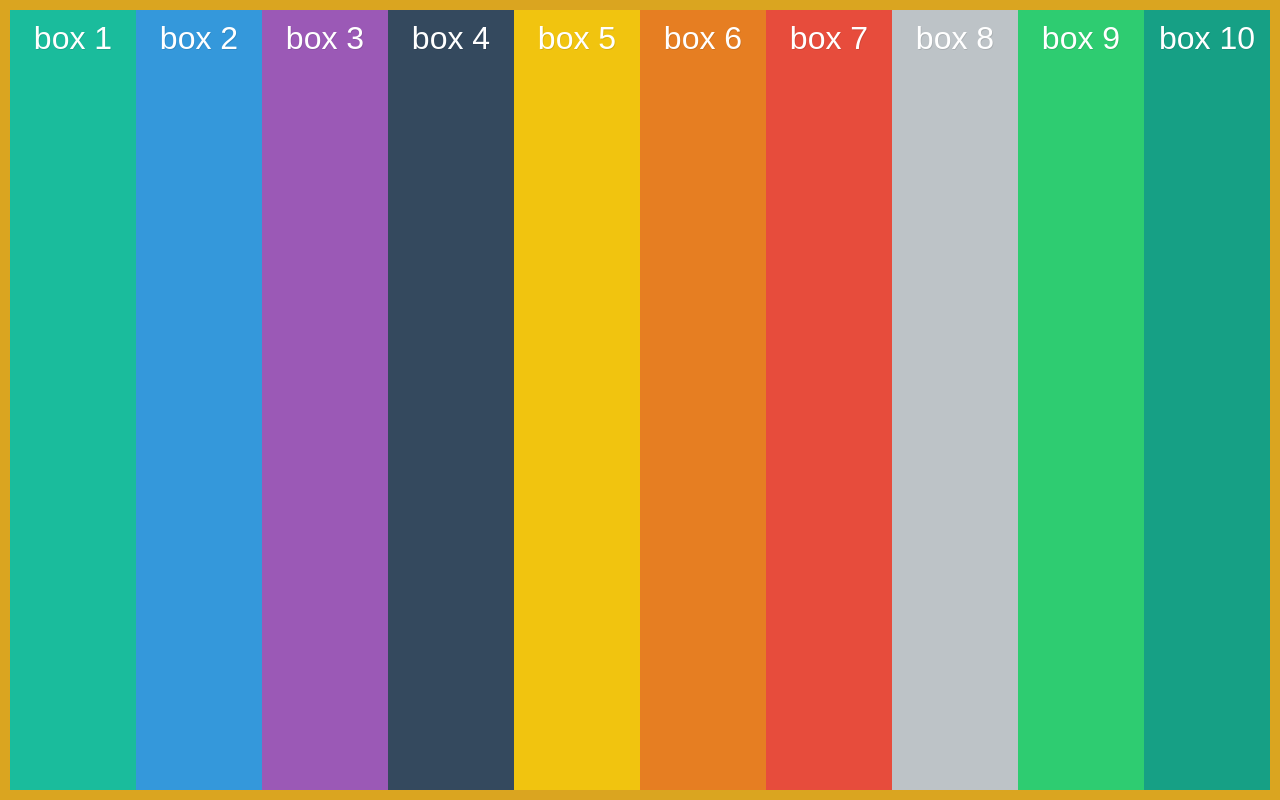
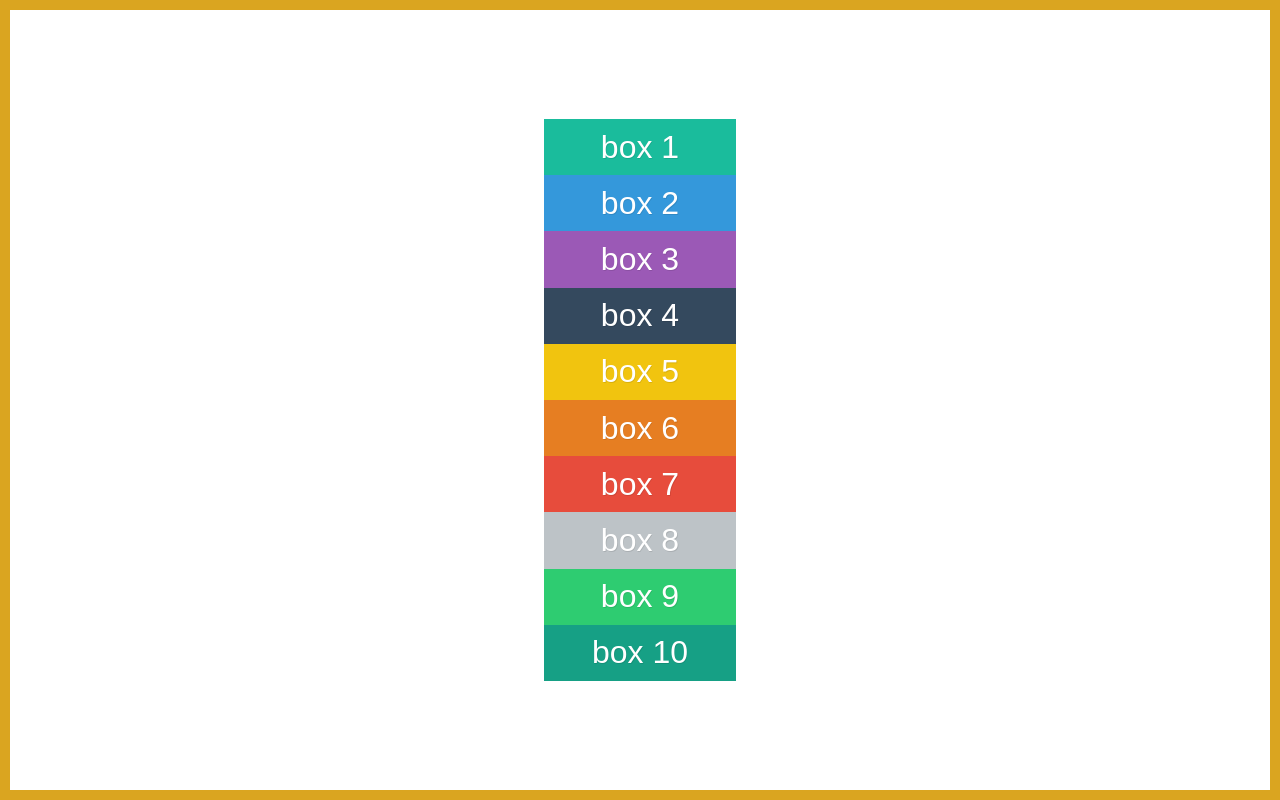
Before and after one commit to leanhvu21042001/css-flexbox, a website built with Parcel: page index.html in a window 1280 px wide. Built offline with nearby package versions, Linux system fonts and the light colour scheme.

Commit message:
align-items

```diff
--- a/style.css
+++ b/style.css
@@ -49,7 +49,9 @@
 /* We start writing out flexbox here. The above is just page setup */
 .container {
   display: flex;
-  justify-content: space-evenly;
+  flex-flow: column wrap;
+  justify-content: center;
+  align-items: center;
 
   min-height: 100vh;
   border: 10px solid goldenrod;
```
